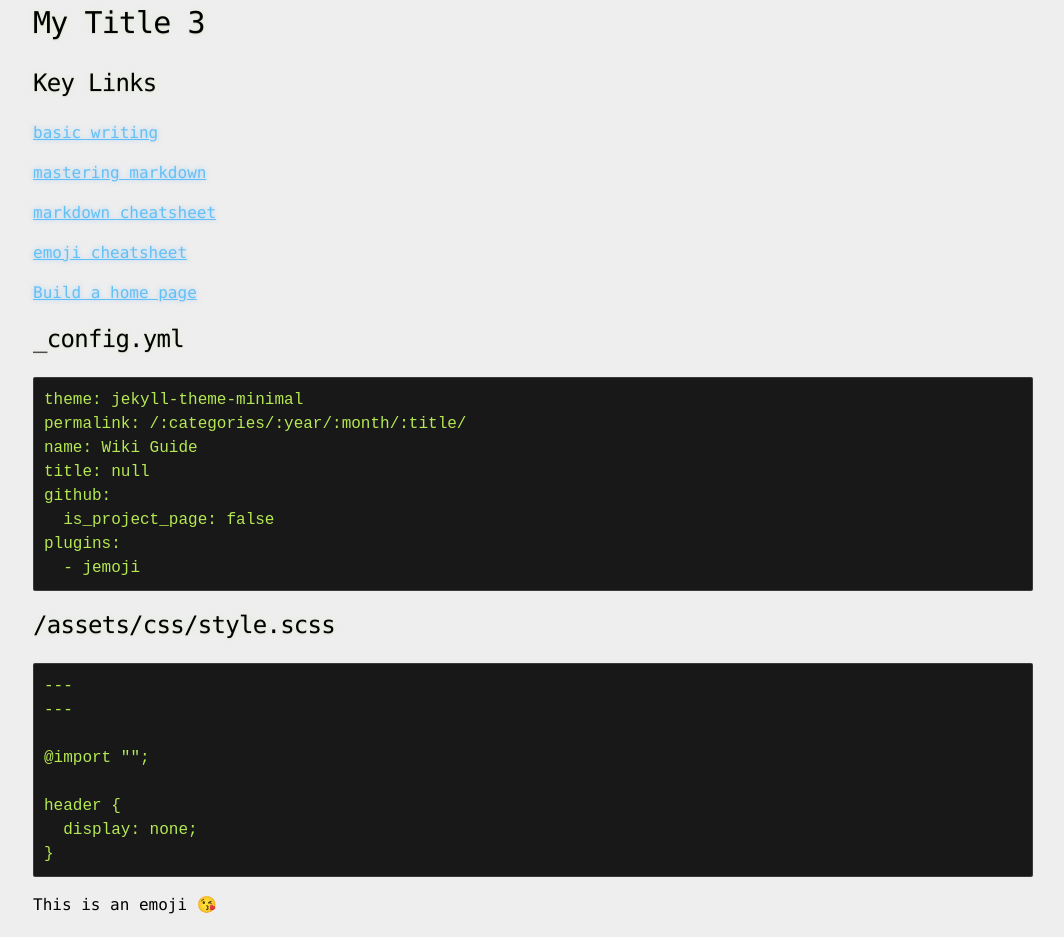
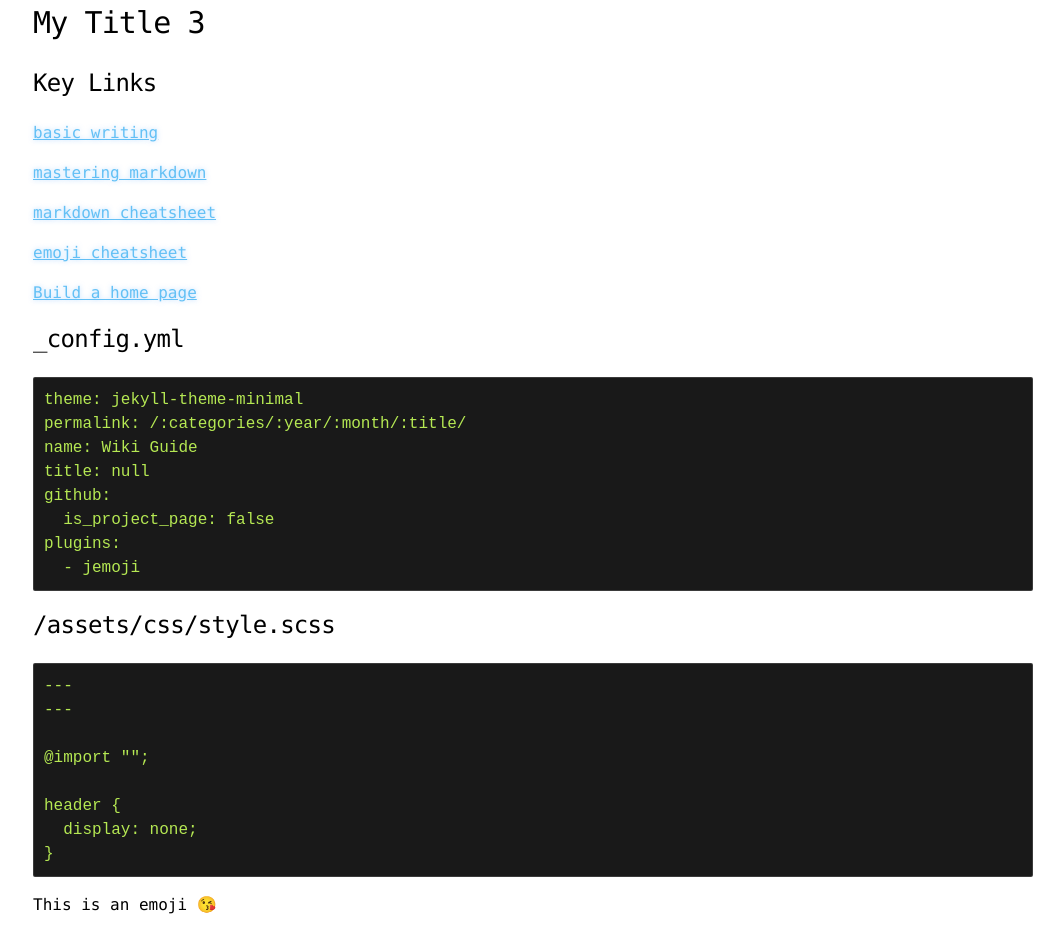
Before and after one commit to profphillips/wikibasics, a Jekyll site: the page built from index.md, in a window 1280 px wide. Shown: the whole page, without its empty margins (107-1171 px from the left). Built offline with Jekyll 4.4.1, drawn with Linux system fonts in a browser that asks for light colours; emoji names are drawn with the system emoji font; our own code applies the rules of GitHub Pages for plain Markdown files.

Commit message:
Update style.scss

```diff
--- a/assets/css/style.scss
+++ b/assets/css/style.scss
@@ -3,18 +3,10 @@
 
 $container-max-width: 1000px;
 
-/*
-@mixin media-max-width($max-width) {
-  @media (max-width: $max-width) {
-      @content;
-  }
-}
-*/
-
 body {
   margin: 0;
   padding: 0;
-  background-color: #eeeeee; //$body-background;
+  //background-color: #eeeeee; //$body-background;
   //background: $body-background url("../images/bkg.png") 0 0;
   //color: $body-foreground;
   font-size: 16px;
@@ -57,9 +49,9 @@ h1, h2, h3, h4, h5, h6 {
   font-family: Monaco, "Bitstream Vera Sans Mono", "Lucida Console", Terminal, monospace;
   //color: $header;
   letter-spacing: -0.03em;
-  text-shadow: 0 1px 1px rgba(0, 0, 0, 0.1),
+ /* text-shadow: 0 1px 1px rgba(0, 0, 0, 0.1),
                0 0 5px rgba(181, 232, 83, 0.1),
-               0 0 10px rgba(181, 232, 83, 0.1);
+               0 0 10px rgba(181, 232, 83, 0.1);*/
 }
 
 #main_content h1 {
```
